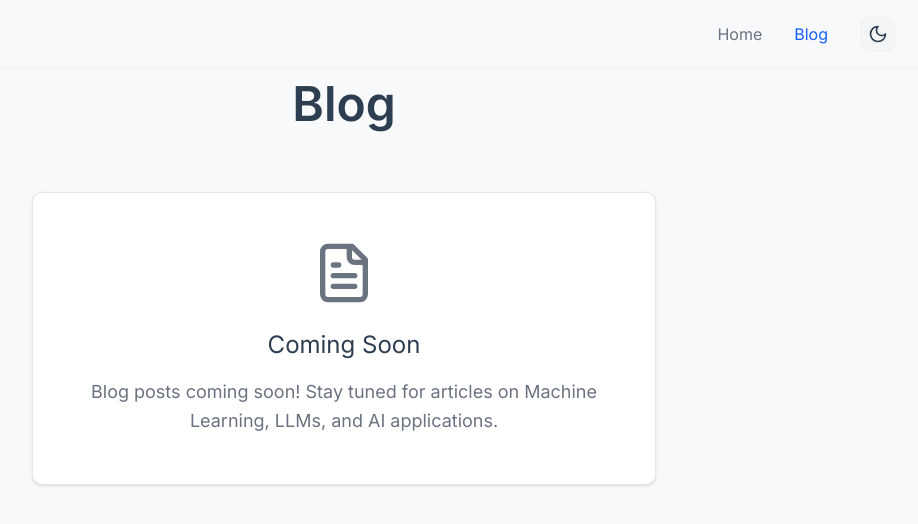
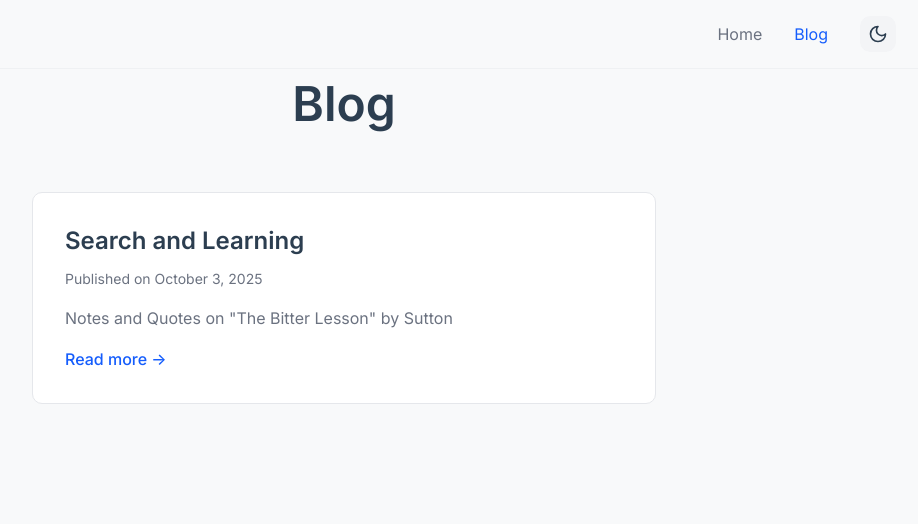
Before and after one commit to HaoranLi2001/HaoranLi2001.github.io, a React (Vite) app: page / in a window 1280 px wide. Both pictures are taken after a click on the button "Blog". Shown: the top 524 px of the page, without its empty margins (296-1214 px from the left). Built offline with nearby package versions, Linux system fonts and the light colour scheme.

Commit message:
add first blog

```diff
--- a/src/App.tsx
+++ b/src/App.tsx
@@ -3,20 +3,45 @@ import { ThemeProvider } from './components/ThemeProvider';
 import { Navigation } from './components/Navigation';
 import { HomePage } from './components/HomePage';
 import { BlogPage } from './components/BlogPage';
+import { BlogPost } from './components/BlogPost';
 
 export default function App() {
-  const [currentPage, setCurrentPage] = useState<'home' | 'blog'>('home');
+  const [currentPage, setCurrentPage] = useState<'home' | 'blog' | 'blog-post'>('home');
+  const [currentBlogPost, setCurrentBlogPost] = useState<string | null>(null);
+
+  const handleBlogPostClick = (postId: string) => {
+    setCurrentBlogPost(postId);
+    setCurrentPage('blog-post');
+  };
+
+  const handleBackToBlog = () => {
+    setCurrentPage('blog');
+    setCurrentBlogPost(null);
+  };
+
+  const renderCurrentPage = () => {
+    switch (currentPage) {
+      case 'home':
+        return <HomePage />;
+      case 'blog':
+        return <BlogPage onBlogPostClick={handleBlogPostClick} />;
+      case 'blog-post':
+        return <BlogPost postId={currentBlogPost} onBack={handleBackToBlog} />;
+      default:
+        return <HomePage />;
+    }
+  };
 
   return (
     <ThemeProvider>
       <div className="min-h-screen bg-background transition-colors duration-300">
         <Navigation
-          currentPage={currentPage}
+          currentPage={currentPage === 'blog-post' ? 'blog' : currentPage}
           onPageChange={setCurrentPage}
         />
 
         <main>
-          {currentPage === 'home' ? <HomePage /> : <BlogPage />}
+          {renderCurrentPage()}
         </main>
       </div>
     </ThemeProvider>
--- a/src/components/BlogPage.tsx
+++ b/src/components/BlogPage.tsx
@@ -1,7 +1,19 @@
 import React from 'react';
-import { FileText } from 'lucide-react';
 
-export function BlogPage() {
+interface BlogPageProps {
+  onBlogPostClick: (postId: string) => void;
+}
+
+export function BlogPage({ onBlogPostClick }: BlogPageProps) {
+  const blogPosts = [
+    {
+      id: 'bitter-lesson',
+      title: 'Search and Learning',
+      description: 'Notes and Quotes on "The Bitter Lesson" by Sutton',
+      date: 'October 3, 2025'
+    }
+  ];
+
   return (
     <div className="min-h-screen pt-20 pb-16">
       <div className="max-w-2xl mx-auto px-6">
@@ -12,43 +24,29 @@ export function BlogPage() {
           </h1>
         </div>
 
-        {/* Placeholder Content */}
-        <div className="max-w-2xl mx-auto">
-          <div className="bg-card border border-border rounded-lg p-12 text-center shadow-sm">
-            <div className="mb-6">
-              <FileText className="w-16 h-16 mx-auto text-muted-foreground" />
-            </div>
-            <h2 className="text-2xl font-normal mb-4 text-card-foreground">
-              Coming Soon
-            </h2>
-            <p className="text-lg text-muted-foreground leading-relaxed">
-              Blog posts coming soon! Stay tuned for articles on Machine Learning,
-              LLMs, and AI applications.
-            </p>
-          </div>
-        </div>
-
-        {/* Future Blog Post Preview (commented for reference) */}
-        {/*
+        {/* Blog Posts */}
         <div className="space-y-8">
-          <article className="bg-card border border-border rounded-lg p-8 hover:shadow-md transition-shadow duration-200">
-            <h2 className="text-2xl font-bold mb-3 text-card-foreground hover:text-blue-600 cursor-pointer">
-              Understanding Large Language Models
+          {blogPosts.map((post) => (
+            <article
+              key={post.id}
+              className="bg-card border border-border rounded-lg p-8 hover:shadow-md transition-all duration-200 cursor-pointer hover:border-blue-600/30"
+              onClick={() => onBlogPostClick(post.id)}
+            >
+              <h2 className="text-2xl font-bold mb-3 text-card-foreground hover:text-blue-600 transition-colors duration-200">
+                {post.title}
               </h2>
               <div className="text-sm text-muted-foreground mb-4">
-              Published on March 15, 2024
+                Published on {post.date}
               </div>
               <p className="text-muted-foreground leading-relaxed mb-4">
-              An introduction to the fundamental concepts behind LLMs and their applications
-              in solving real-world problems. This post explores the architecture, training
-              methods, and practical implementations...
+                {post.description}
               </p>
-            <a href="#" className="text-blue-600 hover:underline font-medium">
+              <div className="text-blue-600 hover:underline font-medium">
                 Read more →
-            </a>
+              </div>
             </article>
+          ))}
         </div>
-        */}
       </div>
     </div>
   );
--- /dev/null
+++ b/src/components/BlogPost.tsx
@@ -0,0 +1,147 @@
+import React from 'react';
+import { ArrowLeft, ExternalLink } from 'lucide-react';
+
+interface BlogPostProps {
+  postId: string | null;
+  onBack: () => void;
+}
+
+export function BlogPost({ postId, onBack }: BlogPostProps) {
+  // Blog post content
+  const getBlogContent = (id: string | null) => {
+    switch (id) {
+      case 'bitter-lesson':
+        return {
+          title: 'Search and Learning',
+          date: 'October 3, 2025',
+          lastModified: 'October 3, 2025',
+          content: (
+            <div className="prose prose-lg max-w-none leading-relaxed tracking-wide">
+              {/* References */}
+              <div className="mb-8 p-6 bg-secondary rounded-lg">
+                <h3 className="text-lg font-bold mb-4 text-foreground">References</h3>
+                <div className="space-y-3">
+                  <div>
+                    <strong>The bitter lesson:</strong>{' '}
+                    <a
+                      href="https://www.cs.utexas.edu/~eunsol/courses/data/bitter_lesson.pdf"
+                      target="_blank"
+                      rel="noopener noreferrer"
+                      className="text-blue-600 hover:underline inline-flex items-center gap-1"
+                    >
+                      https://www.cs.utexas.edu/~eunsol/courses/data/bitter_lesson.pdf
+                      <ExternalLink className="w-4 h-4" />
+                    </a>
+                  </div>
+                  <div>
+                    <strong>Richard Sutton – Father of RL thinks LLMs are a dead end:</strong>{' '}
+                    <a
+                      href="https://www.youtube.com/watch?v=21EYKqUsPfg"
+                      target="_blank"
+                      rel="noopener noreferrer"
+                      className="text-blue-600 hover:underline inline-flex items-center gap-1"
+                    >
+                      https://www.youtube.com/watch?v=21EYKqUsPfg
+                      <ExternalLink className="w-4 h-4" />
+                    </a>
+                  </div>
+                </div>
+              </div>
+
+              {/* Main Content */}
+              <div className="space-y-10">
+                {/* Point 1 */}
+                <section>
+                  <h3 className="text-xl font-bold mb-4 text-foreground">
+                    1. The bitter lesson: "General methods that leverage computation are ultimately the most effective, and by a large margin."
+                  </h3>
+
+                  <p className="mb-6 text-muted-foreground leading-relaxed">
+                    <strong>Trend:</strong> Leverage more computation, less human knowledge
+                  </p>
+
+                  <div className="space-y-4 text-muted-foreground leading-relaxed">
+                    <p><strong>In computer chess:</strong> search-based &gt; strategies that leveraged human understanding</p>
+                    <p><strong>In Go:</strong> search &amp; learning-based approach &gt; strategies that leveraged human understanding, AlphaZero (learning from itself) &gt; AlphaGo (learning from human games)</p>
+                    <p><strong>In speech recognition:</strong> Deep learning methods &gt; HMM &gt; Human knowledge methods</p>
+                    <p><strong>In computer vision:</strong> Deep learning methods &gt; detection of edges, cylinders, SIFT features……</p>
+                  </div>
+                </section>
+
+                {/* Point 2 */}
+                <section>
+                  <h3 className="text-xl font-bold mb-4 text-foreground">
+                    2. "We have to learn the bitter lesson that building in how we think we think does not work in the long run"
+                  </h3>
+
+                  <p className="text-muted-foreground leading-relaxed">
+                    <strong>Historical observations:</strong> Try to build knowledge into agents → help in short term → in the long run it plateaus and even inhibits further progress → breakthrough progress arrives by an opposing approach based on scaling computation by search &amp; learning.
+                  </p>
+                </section>
+
+                {/* Point 3 */}
+                <section>
+                  <h3 className="text-xl font-bold mb-4 text-foreground">
+                    3. Two points should be learnt from the bitter lesson:
+                  </h3>
+
+                  <div className="space-y-5 text-muted-foreground leading-relaxed">
+                    <p>
+                      <strong>The great power of general purpose methods,</strong> of methods continue to scale with increased computation → search &amp; learning
+                    </p>
+                    <p>
+                      <strong>"The contents of minds are tremendously, irredeemably complex. The search for them should be by our methods, not by us".</strong>
+                    </p>
+                  </div>
+                </section>
+              </div>
+            </div>
+          )
+        };
+      default:
+        return {
+          title: 'Blog Post Not Found',
+          date: '',
+          lastModified: '',
+          content: <p>The requested blog post could not be found.</p>
+        };
+    }
+  };
+
+  const post = getBlogContent(postId);
+
+  return (
+    <div className="min-h-screen pt-20 pb-16">
+      <div className="max-w-3xl mx-auto px-6">
+        {/* Back Button */}
+        <button
+          onClick={onBack}
+          className="flex items-center gap-2 text-muted-foreground hover:text-blue-600 transition-colors duration-200 mb-8"
+        >
+          <ArrowLeft className="w-4 h-4" />
+          Back to Blog
+        </button>
+
+        {/* Blog Post Header */}
+        <header className="mb-12">
+          <h1 className="text-3xl md:text-4xl font-bold text-foreground mb-4">
+            {post.title}
+          </h1>
+          {post.date && (
+            <div className="text-muted-foreground space-y-1">
+              <div>Published on {post.date}</div>
+              {post.lastModified && (
+                <div>Last modified: {post.lastModified}</div>
+              )}
+            </div>
+          )}
+        </header>
+
+        {/* Blog Post Content */}
+        <article className="text-foreground leading-relaxed">
+          {post.content}
+        </article>
+      </div>
+    </div>
+  );
+}
--- a/src/index.css
+++ b/src/index.css
@@ -7,6 +7,17 @@
       --tw-border-style: solid;
       --tw-leading: initial;
       --tw-font-weight: initial;
+      --tw-tracking: initial;
+      --tw-backdrop-blur: initial;
+      --tw-backdrop-brightness: initial;
+      --tw-backdrop-contrast: initial;
+      --tw-backdrop-grayscale: initial;
+      --tw-backdrop-hue-rotate: initial;
+      --tw-backdrop-invert: initial;
+      --tw-backdrop-opacity: initial;
+      --tw-backdrop-saturate: initial;
+      --tw-backdrop-sepia: initial;
+      --tw-duration: initial;
       --tw-shadow: 0 0 #0000;
       --tw-shadow-color: initial;
       --tw-shadow-alpha: 100%;
@@ -21,16 +32,6 @@
       --tw-ring-offset-width: 0px;
       --tw-ring-offset-color: #fff;
       --tw-ring-offset-shadow: 0 0 #0000;
-      --tw-backdrop-blur: initial;
-      --tw-backdrop-brightness: initial;
-      --tw-backdrop-contrast: initial;
-      --tw-backdrop-grayscale: initial;
-      --tw-backdrop-hue-rotate: initial;
-      --tw-backdrop-invert: initial;
-      --tw-backdrop-opacity: initial;
-      --tw-backdrop-saturate: initial;
-      --tw-backdrop-sepia: initial;
-      --tw-duration: initial;
     }
   }
 }
@@ -42,6 +43,7 @@
     --color-blue-600: oklch(.546 .245 262.881);
     --spacing: .25rem;
     --container-2xl: 42rem;
+    --container-3xl: 48rem;
     --container-6xl: 72rem;
     --text-sm: .875rem;
     --text-sm--line-height: calc(1.25 / .875);
@@ -61,6 +63,7 @@
     --font-weight-normal: 400;
     --font-weight-medium: 500;
     --font-weight-bold: 700;
+    --tracking-wide: .025em;
     --leading-relaxed: 1.625;
     --blur-sm: 8px;
     --default-transition-duration: .15s;
@@ -436,12 +439,20 @@
     margin-bottom: calc(var(--spacing) * 8);
   }
 
+  .mb-12 {
+    margin-bottom: calc(var(--spacing) * 12);
+  }
+
   .mb-16 {
     margin-bottom: calc(var(--spacing) * 16);
   }
 
   .block {
     display: block;
+  }
+
+  .contents {
+    display: contents;
   }
 
   .flex {
@@ -452,16 +463,20 @@
     display: none;
   }
 
+  .inline-flex {
+    display: inline-flex;
+  }
+
   .h-1\.5 {
     height: calc(var(--spacing) * 1.5);
   }
 
+  .h-4 {
+    height: calc(var(--spacing) * 4);
+  }
+
   .h-5 {
     height: calc(var(--spacing) * 5);
-  }
-
-  .h-16 {
-    height: calc(var(--spacing) * 16);
   }
 
   .h-40 {
@@ -476,12 +491,12 @@
     width: calc(var(--spacing) * 1.5);
   }
 
+  .w-4 {
+    width: calc(var(--spacing) * 4);
+  }
+
   .w-5 {
     width: calc(var(--spacing) * 5);
-  }
-
-  .w-16 {
-    width: calc(var(--spacing) * 16);
   }
 
   .w-40 {
@@ -496,8 +511,16 @@
     max-width: var(--container-2xl);
   }
 
+  .max-w-3xl {
+    max-width: var(--container-3xl);
+  }
+
   .max-w-6xl {
     max-width: var(--container-6xl);
+  }
+
+  .max-w-none {
+    max-width: none;
   }
 
   .flex-shrink-0 {
@@ -520,6 +543,14 @@
     justify-content: flex-end;
   }
 
+  .gap-1 {
+    gap: calc(var(--spacing) * 1);
+  }
+
+  .gap-2 {
+    gap: calc(var(--spacing) * 2);
+  }
+
   .gap-3 {
     gap: calc(var(--spacing) * 3);
   }
@@ -530,6 +561,12 @@
 
   .gap-8 {
     gap: calc(var(--spacing) * 8);
+  }
+
+  :where(.space-y-1 > :not(:last-child)) {
+    --tw-space-y-reverse: 0;
+    margin-block-start: calc(calc(var(--spacing) * 1) * var(--tw-space-y-reverse));
+    margin-block-end: calc(calc(var(--spacing) * 1) * calc(1 - var(--tw-space-y-reverse)));
   }
 
   :where(.space-y-2 > :not(:last-child)) {
@@ -550,10 +587,22 @@
     margin-block-end: calc(calc(var(--spacing) * 4) * calc(1 - var(--tw-space-y-reverse)));
   }
 
+  :where(.space-y-5 > :not(:last-child)) {
+    --tw-space-y-reverse: 0;
+    margin-block-start: calc(calc(var(--spacing) * 5) * var(--tw-space-y-reverse));
+    margin-block-end: calc(calc(var(--spacing) * 5) * calc(1 - var(--tw-space-y-reverse)));
+  }
+
   :where(.space-y-8 > :not(:last-child)) {
     --tw-space-y-reverse: 0;
     margin-block-start: calc(calc(var(--spacing) * 8) * var(--tw-space-y-reverse));
     margin-block-end: calc(calc(var(--spacing) * 8) * calc(1 - var(--tw-space-y-reverse)));
+  }
+
+  :where(.space-y-10 > :not(:last-child)) {
+    --tw-space-y-reverse: 0;
+    margin-block-start: calc(calc(var(--spacing) * 10) * var(--tw-space-y-reverse));
+    margin-block-end: calc(calc(var(--spacing) * 10) * calc(1 - var(--tw-space-y-reverse)));
   }
 
   .rounded-full {
@@ -622,12 +671,12 @@
     padding: calc(var(--spacing) * 2);
   }
 
+  .p-6 {
+    padding: calc(var(--spacing) * 6);
+  }
+
   .p-8 {
     padding: calc(var(--spacing) * 8);
-  }
-
-  .p-12 {
-    padding: calc(var(--spacing) * 12);
   }
 
   .px-6 {
@@ -663,6 +712,11 @@
     line-height: var(--tw-leading, var(--text-2xl--line-height));
   }
 
+  .text-3xl {
+    font-size: var(--text-3xl);
+    line-height: var(--tw-leading, var(--text-3xl--line-height));
+  }
+
   .text-4xl {
     font-size: var(--text-4xl);
     line-height: var(--tw-leading, var(--text-4xl--line-height));
@@ -676,6 +730,11 @@
   .text-sm {
     font-size: var(--text-sm);
     line-height: var(--tw-leading, var(--text-sm--line-height));
+  }
+
+  .text-xl {
+    font-size: var(--text-xl);
+    line-height: var(--tw-leading, var(--text-xl--line-height));
   }
 
   .leading-relaxed {
@@ -693,9 +752,9 @@
     font-weight: var(--font-weight-medium);
   }
 
-  .font-normal {
-    --tw-font-weight: var(--font-weight-normal);
-    font-weight: var(--font-weight-normal);
+  .tracking-wide {
+    --tw-tracking: var(--tracking-wide);
+    letter-spacing: var(--tracking-wide);
   }
 
   .text-blue-600 {
@@ -714,25 +773,20 @@
     color: var(--muted-foreground);
   }
 
-  .shadow-sm {
-    --tw-shadow: 0 1px 3px 0 var(--tw-shadow-color, #0000001a), 0 1px 2px -1px var(--tw-shadow-color, #0000001a);
-    box-shadow: var(--tw-inset-shadow), var(--tw-inset-ring-shadow), var(--tw-ring-offset-shadow), var(--tw-ring-shadow), var(--tw-shadow);
-  }
-
   .backdrop-blur-sm {
     --tw-backdrop-blur: blur(var(--blur-sm));
     -webkit-backdrop-filter: var(--tw-backdrop-blur, ) var(--tw-backdrop-brightness, ) var(--tw-backdrop-contrast, ) var(--tw-backdrop-grayscale, ) var(--tw-backdrop-hue-rotate, ) var(--tw-backdrop-invert, ) var(--tw-backdrop-opacity, ) var(--tw-backdrop-saturate, ) var(--tw-backdrop-sepia, );
     backdrop-filter: var(--tw-backdrop-blur, ) var(--tw-backdrop-brightness, ) var(--tw-backdrop-contrast, ) var(--tw-backdrop-grayscale, ) var(--tw-backdrop-hue-rotate, ) var(--tw-backdrop-invert, ) var(--tw-backdrop-opacity, ) var(--tw-backdrop-saturate, ) var(--tw-backdrop-sepia, );
   }
 
-  .transition-colors {
-    transition-property: color, background-color, border-color, outline-color, text-decoration-color, fill, stroke, --tw-gradient-from, --tw-gradient-via, --tw-gradient-to;
+  .transition-all {
+    transition-property: all;
     transition-timing-function: var(--tw-ease, var(--default-transition-timing-function));
     transition-duration: var(--tw-duration, var(--default-transition-duration));
   }
 
-  .transition-shadow {
-    transition-property: box-shadow;
+  .transition-colors {
+    transition-property: color, background-color, border-color, outline-color, text-decoration-color, fill, stroke, --tw-gradient-from, --tw-gradient-via, --tw-gradient-to;
     transition-timing-function: var(--tw-ease, var(--default-transition-timing-function));
     transition-duration: var(--tw-duration, var(--default-transition-duration));
   }
@@ -745,6 +799,18 @@
   .duration-300 {
     --tw-duration: .3s;
     transition-duration: .3s;
+  }
+
+  @media (hover: hover) {
+    .hover\:border-blue-600\/30:hover {
+      border-color: color-mix(in srgb, oklch(.546 .245 262.881) 30%, transparent);
+    }
+
+    @supports (color: color-mix(in lab, red, red)) {
+      .hover\:border-blue-600\/30:hover {
+        border-color: color-mix(in oklab, var(--color-blue-600) 30%, transparent);
+      }
+    }
   }
 
   @media (hover: hover) {
@@ -800,6 +866,13 @@
     .md\:text-3xl {
       font-size: var(--text-3xl);
       line-height: var(--tw-leading, var(--text-3xl--line-height));
+    }
+  }
+
+  @media (width >= 48rem) {
+    .md\:text-4xl {
+      font-size: var(--text-4xl);
+      line-height: var(--tw-leading, var(--text-4xl--line-height));
     }
   }
 
@@ -863,7 +936,7 @@
 }
 
 .dark {
-  --background: #1a1a2e;
+  --background: #000;
   --foreground: #e4e6eb;
   --card: #252a34;
   --card-foreground: #e4e6eb;
@@ -923,6 +996,61 @@ html {
 }
 
 @property --tw-font-weight {
+  syntax: "*";
+  inherits: false
+}
+
+@property --tw-tracking {
+  syntax: "*";
+  inherits: false
+}
+
+@property --tw-backdrop-blur {
+  syntax: "*";
+  inherits: false
+}
+
+@property --tw-backdrop-brightness {
+  syntax: "*";
+  inherits: false
+}
+
+@property --tw-backdrop-contrast {
+  syntax: "*";
+  inherits: false
+}
+
+@property --tw-backdrop-grayscale {
+  syntax: "*";
+  inherits: false
+}
+
+@property --tw-backdrop-hue-rotate {
+  syntax: "*";
+  inherits: false
+}
+
+@property --tw-backdrop-invert {
+  syntax: "*";
+  inherits: false
+}
+
+@property --tw-backdrop-opacity {
+  syntax: "*";
+  inherits: false
+}
+
+@property --tw-backdrop-saturate {
+  syntax: "*";
+  inherits: false
+}
+
+@property --tw-backdrop-sepia {
+  syntax: "*";
+  inherits: false
+}
+
+@property --tw-duration {
   syntax: "*";
   inherits: false
 }
@@ -1005,53 +1133,3 @@ html {
   inherits: false;
   initial-value: 0 0 #0000;
 }
-
-@property --tw-backdrop-blur {
-  syntax: "*";
-  inherits: false
-}
-
-@property --tw-backdrop-brightness {
-  syntax: "*";
-  inherits: false
-}
-
-@property --tw-backdrop-contrast {
-  syntax: "*";
-  inherits: false
-}
-
-@property --tw-backdrop-grayscale {
-  syntax: "*";
-  inherits: false
-}
-
-@property --tw-backdrop-hue-rotate {
-  syntax: "*";
-  inherits: false
-}
-
-@property --tw-backdrop-invert {
-  syntax: "*";
-  inherits: false
-}
-
-@property --tw-backdrop-opacity {
-  syntax: "*";
-  inherits: false
-}
-
-@property --tw-backdrop-saturate {
-  syntax: "*";
-  inherits: false
-}
-
-@property --tw-backdrop-sepia {
-  syntax: "*";
-  inherits: false
-}
-
-@property --tw-duration {
-  syntax: "*";
-  inherits: false
-}
--- a/src/styles/globals.css
+++ b/src/styles/globals.css
@@ -46,7 +46,7 @@
 }
 
 .dark {
-  --background: #1A1A2E;
+  --background: #000000;
   --foreground: #E4E6EB;
   --card: #252A34;
   --card-foreground: #E4E6EB;
```
Also changed, not shown: src/components/HomePage.tsx (+6 -3 lines). Lines whose indentation alone changed are shown as unchanged.
